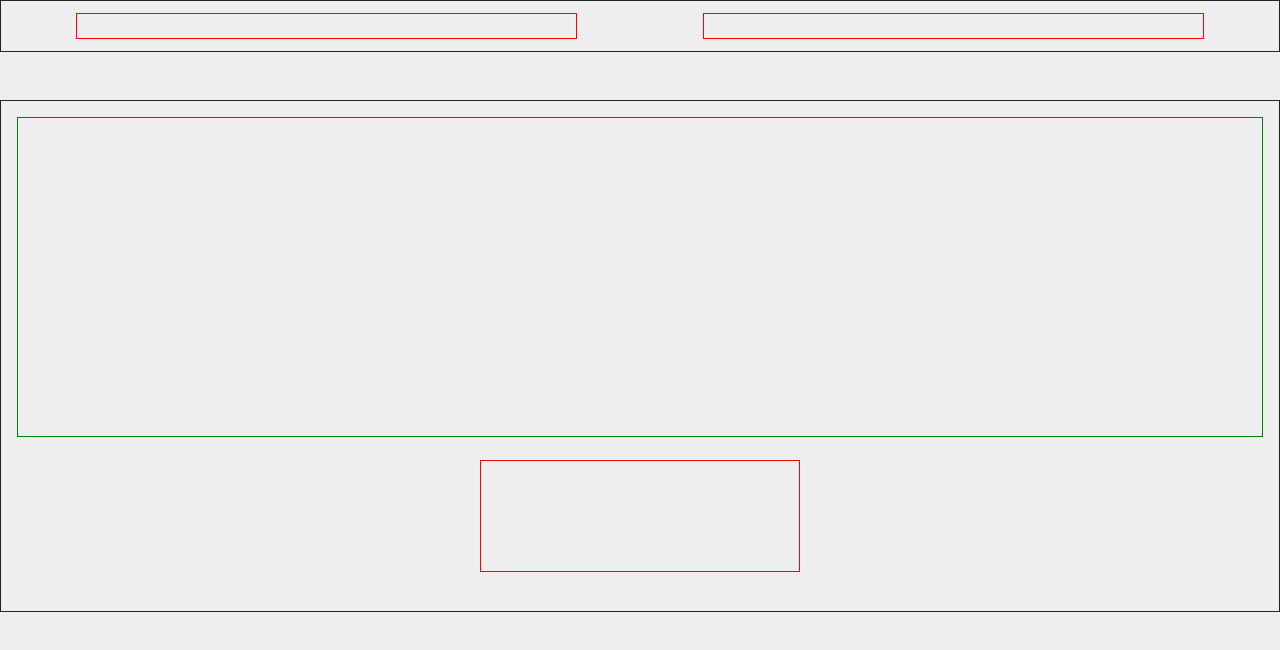
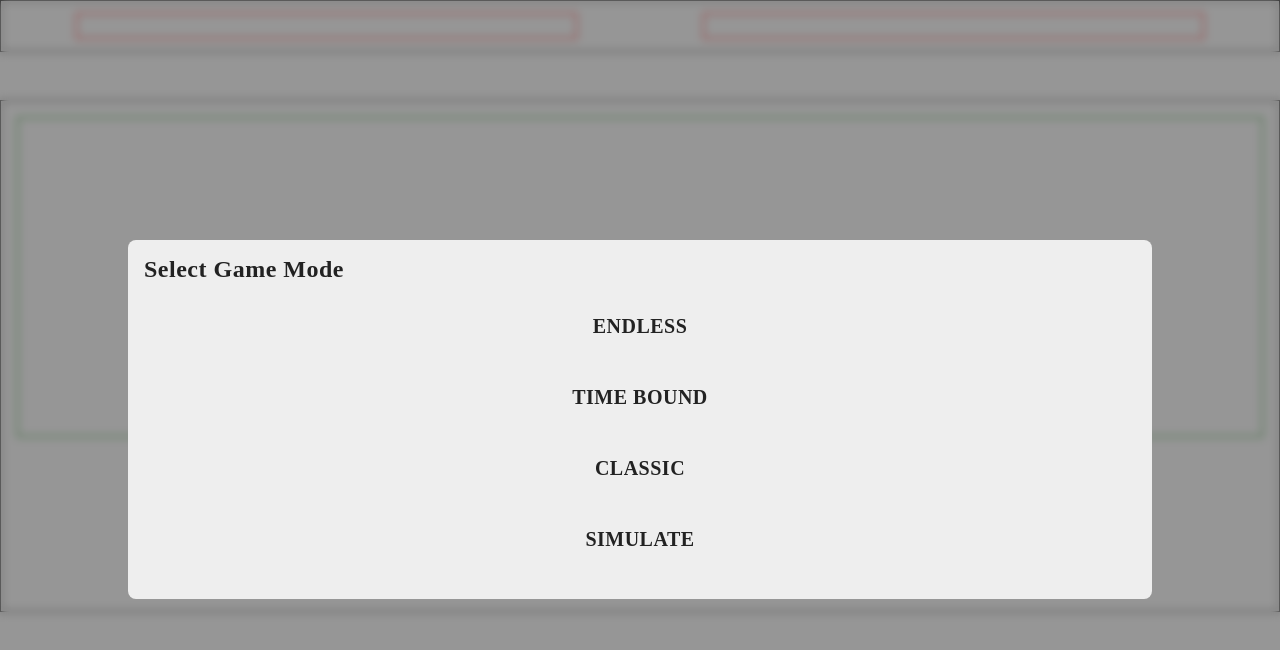
Before and after one commit to Temi-Tade/Rock-paper-scissors-game, a plain HTML site: page index.html in a window 1280 px wide. Drawn offline with Linux system fonts and the light colour scheme.

Commit message:
Started implementing JS functionality, modal, game modes

```diff
--- a/assets/scripts/main.js
+++ b/assets/scripts/main.js
@@ -0,0 +1,40 @@
+const modbg = document.querySelector('#modal-bg');
+const modal = document.querySelector('#modal');
+const modalInfo = document.querySelector('#modal-info')
+const modalContent = document.querySelector('#modal-content')
+const gameModeInfo = ['Just like an infinite loop! The winner is the player with the highest points at the end of the game ', 'The winner is the player with the higher points after 60 seconds!', 'A classic 5-game series! The winner is the player with the higher points after the series.', 'Set up two bots to play against each other, sit back and watch!'];
+
+const displayModal = (text) => {
+	modal.animate({
+		transform: ['scale(0)', 'scale(1)']
+	},
+	{
+		duration: 500,
+		easing: 'ease-out'
+	}
+	);
+
+	modalContent.innerHTML = text;
+}
+
+const createGameModes = (modes) => {
+	modes.forEach((val, ind) => {
+		modalContent.innerHTML += `
+			<div class='mode-wrap'>
+				<label>
+					<input type='radio' name='modeName' value=${val} class='modes'>
+					<span>${val.toUpperCase()}</span>
+				</label>
+			</div>
+		`
+	})
+
+	document.querySelectorAll('.modes').forEach((val, ind) => {
+		val.oninput = () => {
+			modalInfo.innerHTML = `<em>${gameModeInfo[ind]}<em>`
+		}
+	})
+}
+
+displayModal(`<h2>Select Game Mode</h2>`)
+createGameModes(['endless', 'time bound', 'classic', 'simulate'])
--- a/assets/style/style.css
+++ b/assets/style/style.css
@@ -2,17 +2,23 @@
 	 padding: 0;
 	 margin: 0;
 	 box-sizing: border-box;
-	 transition: .5s
+	 transition: .5s ease-in-out;
+	 letter-spacing: .03125rem
 }
 
 :root{
-	--theme: #EEE;
-	--text: #222;
+	--light: #EEE;
+	--dark: #222;
+	--theme: #2E79D8;
+	--b_radius: .5rem;
+	--font_size_sm: .75rem;
+	--font_size_med: 1rem;
+	--font_size_lg: 1.25rem
 }
 
 html{
-	background: var(--theme);
-	color: var(--text);
+	background: var(--light);
+	color: var(--dark);
 }
 
 header{
@@ -56,3 +62,55 @@ header{
 	width: 20rem;
 	margin: auto;
 }
+
+#modal-bg{
+	background: #3337;
+	position: fixed;
+	top: 0;
+	left: 0;
+	right: 0;
+	bottom: 0;
+	backdrop-filter: blur(.25rem);
+	padding-top: 15rem
+}
+
+#modal{
+	background: var(--light);
+	width: 80%;
+	padding: 1rem;
+	border-radius: var(--b_radius);
+	margin: auto;
+}
+
+#modal-info{
+	font-size: var(--font_size_med);
+}
+
+.mode-wrap{
+	margin: 1rem auto;
+	border-radius: var(--b_radius);
+}
+
+.mode-wrap label{
+	display: block;
+	width: 100%;
+}
+
+.mode-wrap span{
+	display: block;
+	padding: 1rem;
+	font-weight: bolder;
+	font-size: var(--font_size_lg);
+	border-radius: var(--b_radius);
+	text-align: center;
+}
+
+.mode-wrap input{
+	display: none;
+}
+
+.mode-wrap input:checked + span{
+	color: var(--theme);
+	font-size: 1.5rem;
+	border: .25rem double var(--theme);
+}
--- a/index.html
+++ b/index.html
@@ -20,6 +20,17 @@
 		<div id="gamepiece_board"></div>
 		<div id="gamepieces"></div>
 	</section>
+
+	<section id="modal-bg" class="open">
+		<div id="modal">
+			<div id="modal-content">
+				loading...
+			</div>
+			<small id="modal-info"></small>
+		</div>
+	</section>
+
+	<script src="./assets/scripts/main.js"></script>
 </body>
 
 </html>
```
